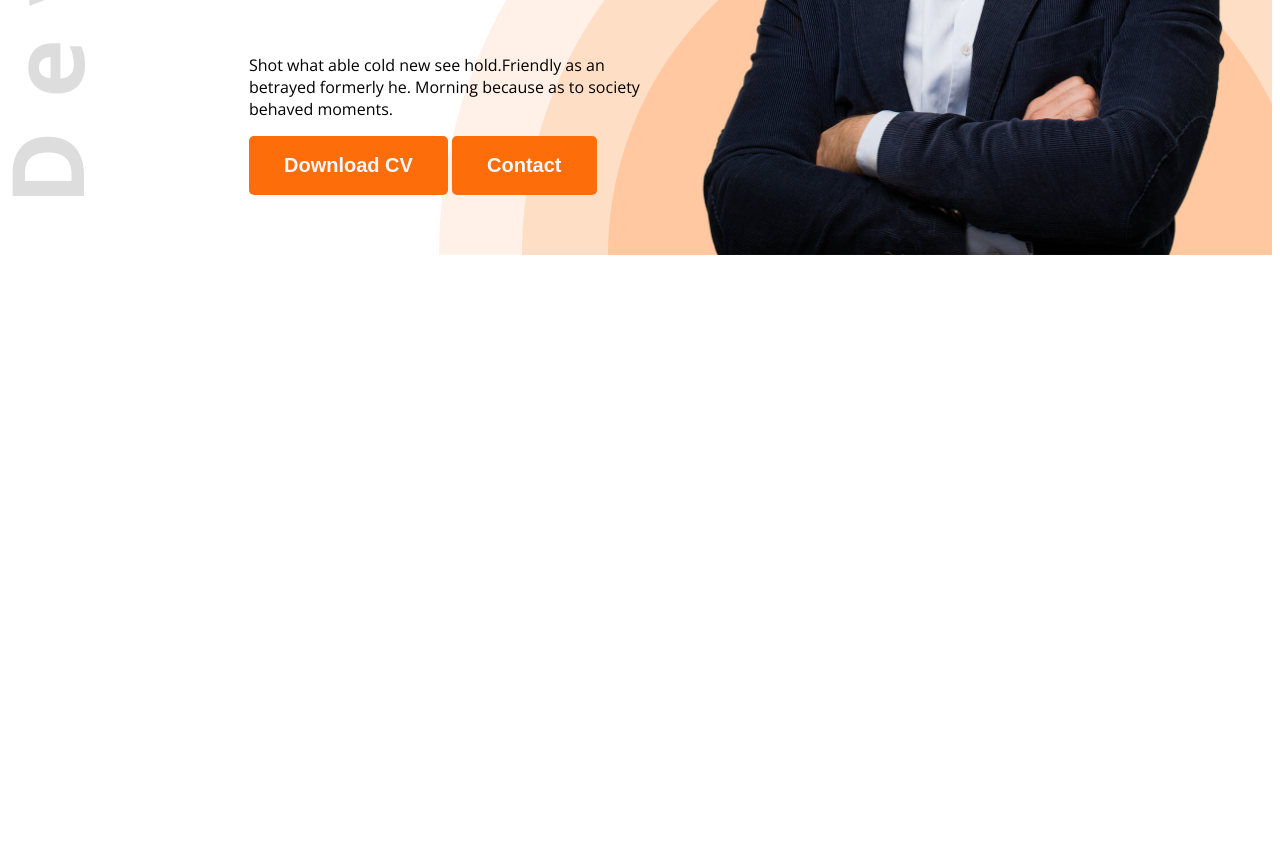
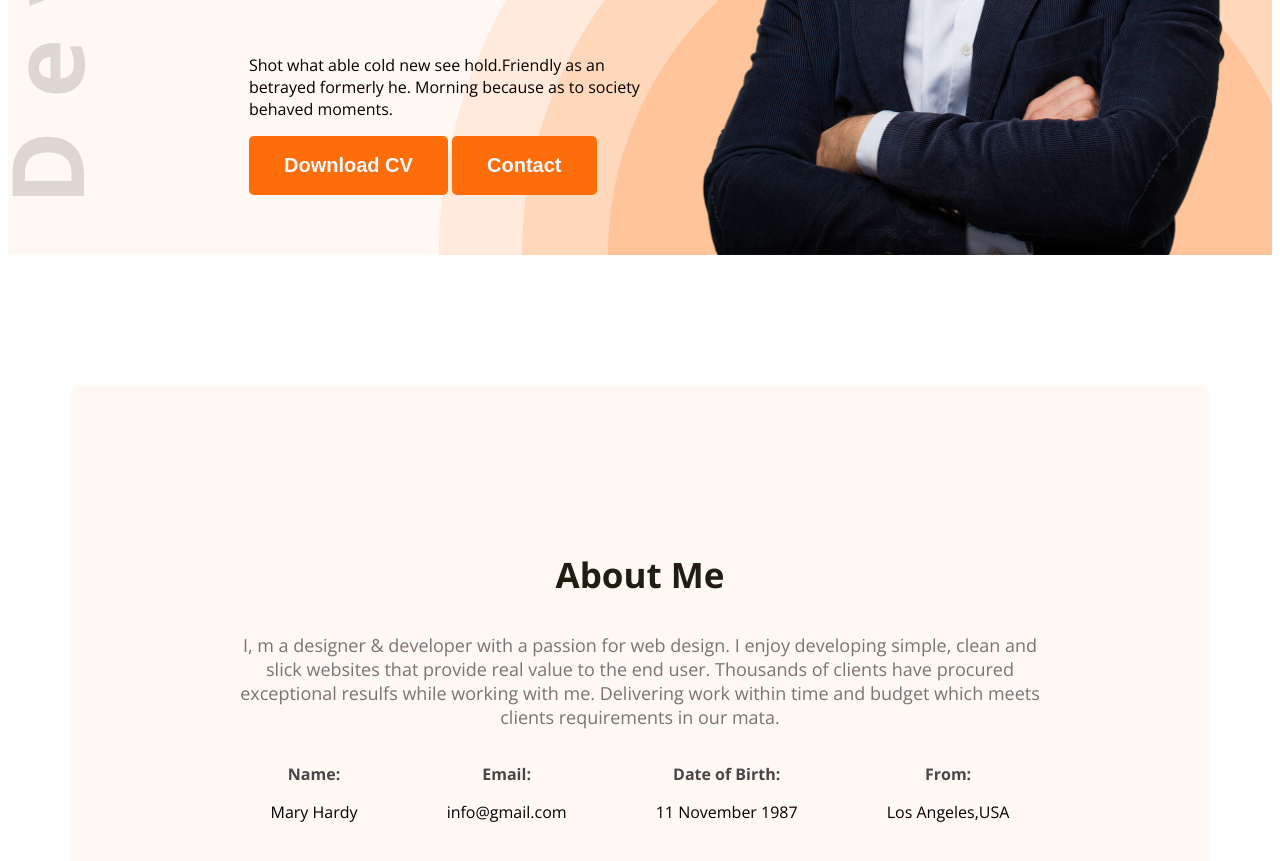
Before and after one commit to devtanvirmahamud1/dev-portfolio, a plain HTML site: page index.html in a window 1280 px wide. Shown: the part 575-1436 px from the top of the page. Before the commit the page ends 838 px from the top, so only its background shows below. Drawn offline with nearby package versions, Linux system fonts and the light colour scheme.

Commit message:
About Section

```diff
--- a/index.html
+++ b/index.html
@@ -10,7 +10,7 @@
     <link href="https://fonts.googleapis.com/css2?family=Open+Sans:ital,wght@0,300..800;1,300..800&display=swap" rel="stylesheet">
 </head>
 <body class="open-sans-normal">
-    <header class="header">
+    <header class="header secondary-bg">
         <nav>
             <h3 class="nav-title">Ma<span class="text-primary">r</span>y</h3>
             <ul>
@@ -35,6 +35,32 @@
     </header>
 
     <main>
+        <section class="about secondary-bg">
+            <h3 class="section-title">About Me</h3>
+            <p class="section-description">
+                I, m a designer & developer with a passion for web design. I enjoy developing simple, clean and slick websites that provide real value to the end user. Thousands of clients have procured exceptional resulfs while working with me. Delivering work within time and budget which meets clients requirements in our mata.
+            </p>
+            <div class="about-items">
+                <!-- .about-item*4>p.item-title+p.item-description -->
+                <div class="about-item">
+                    <p class="item-title">Name:</p>
+                    <p class="item-description">Mary Hardy</p>
+                </div>
+                <div class="about-item">
+                    <p class="item-title">Email:</p>
+                    <p class="item-description">info@gmail.com</p>
+                </div>
+                <div class="about-item">
+                    <p class="item-title">Date of Birth:</p>
+                    <p class="item-description">11 November 1987</p>
+                </div>
+                <div class="about-item">
+                    <p class="item-title">From:</p>
+                    <p class="item-description">Los Angeles,USA</p>
+                </div>
+
+            </div>
+        </section>
 
     </main>
 
--- a/styles/styles.css
+++ b/styles/styles.css
@@ -17,6 +17,20 @@
 }
 
   /* Shared Style */
+
+.secondary-bg{
+    background-color: #FFF8F3;
+}
+
+.section-title{
+    font-size: 35px;
+    font-weight: bold;
+    color: #1e1e11;
+}
+.section-description{
+    font-size:18px;
+    color: #757575;
+}
 
 .text-primary{
       color: #FD6E0A;
@@ -94,3 +108,28 @@
 .banner-image{
       width: 580px;
 }
+
+/* Main Styles */
+main{
+    max-width: 1140px;
+    margin: 0 auto;
+}
+
+  /* About Styles */
+
+.about{
+    border-radius: 10px;
+    padding: 131px 156px;
+    text-align: center;
+    margin-top: 130px;
+}
+
+.about-items{
+    display: flex;
+    justify-content: space-around;
+}
+
+.item-title{
+    font-weight: bold;
+    color: #474747;
+}
```
Lines whose indentation alone changed are shown as unchanged.
